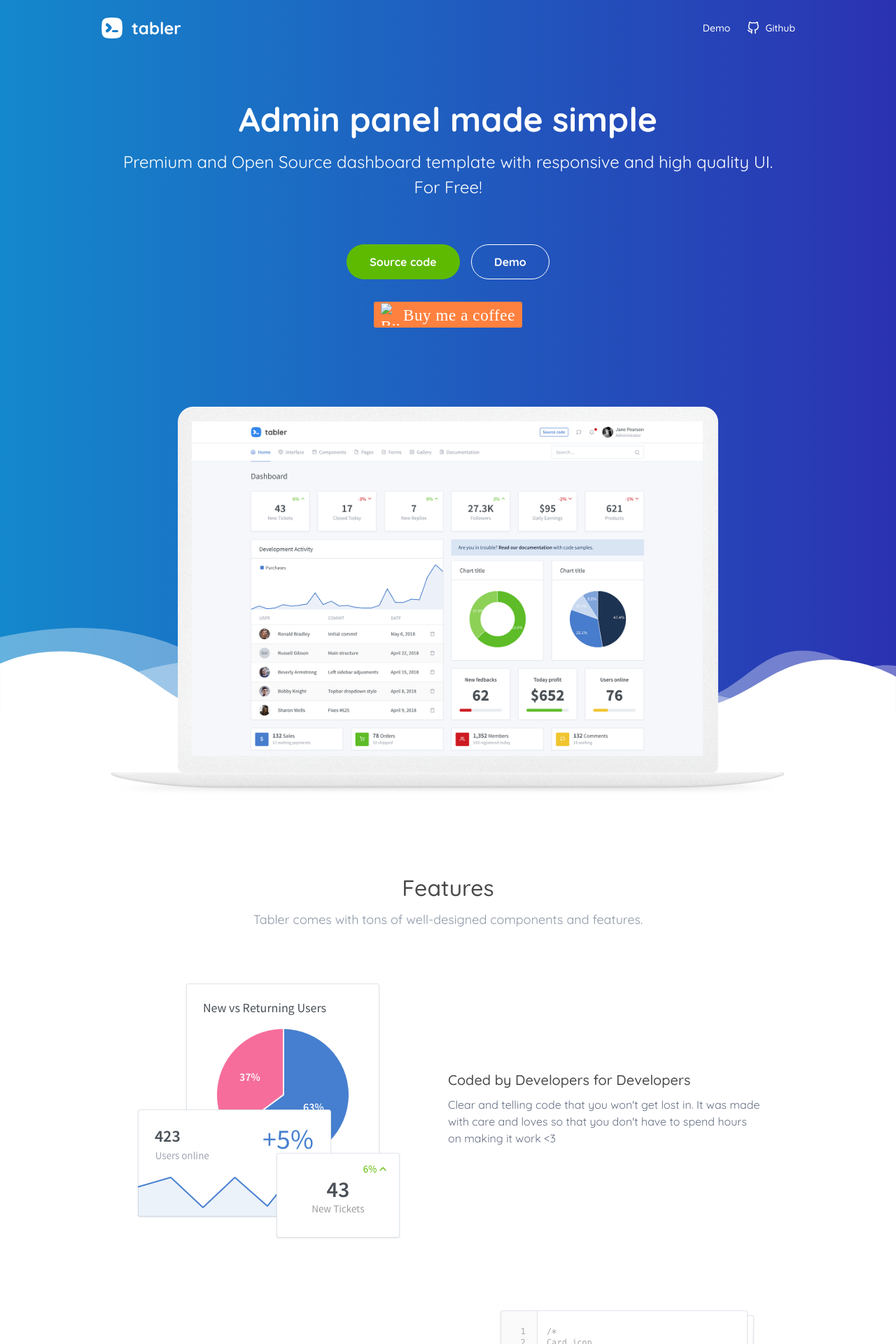
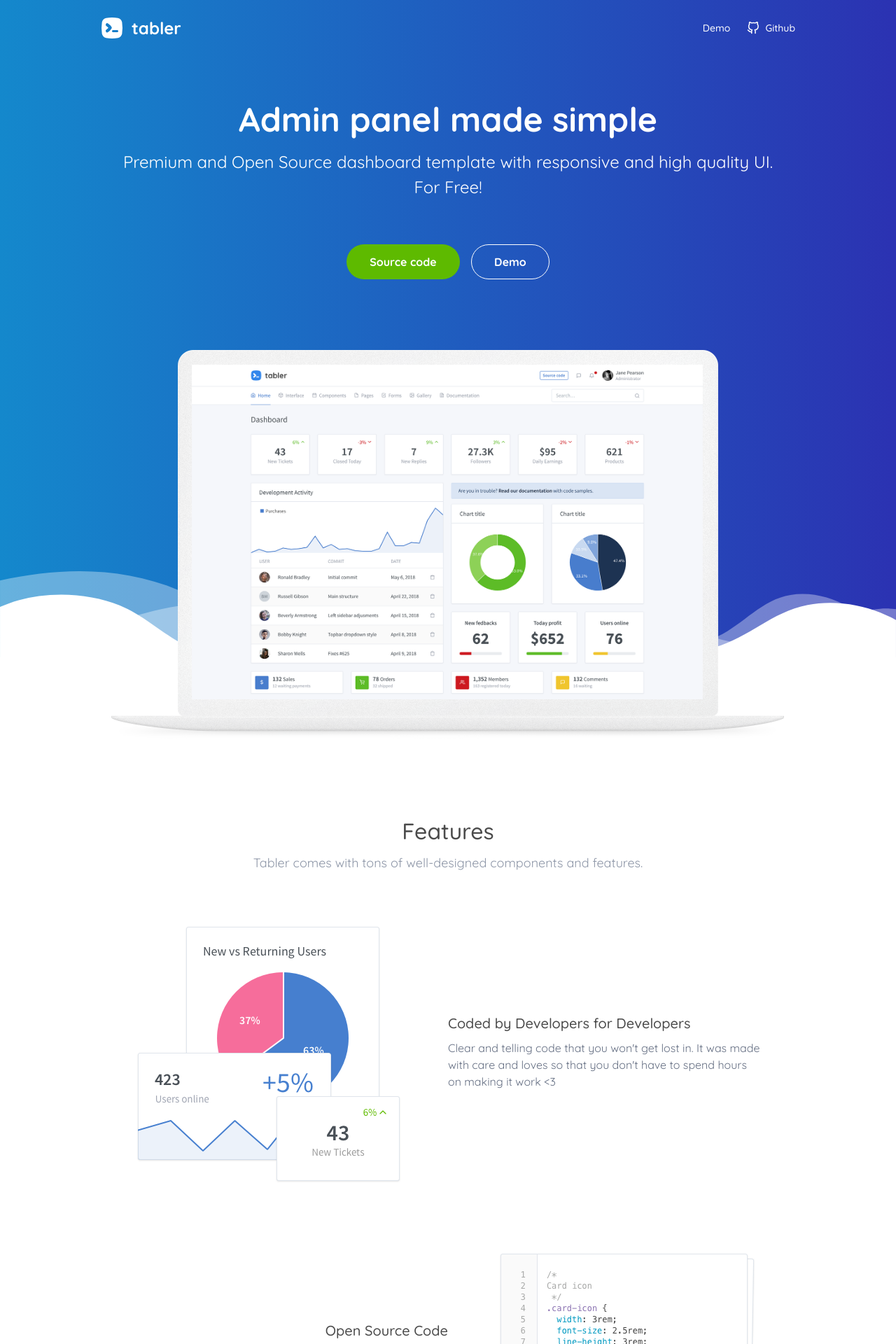
Before and after one commit to anndream/tabler.github.io, a Jekyll site: the page built from index.html, in a window 1280 px wide. Shown: the top 1920 px of the page at 70% size. Built offline with Jekyll 4.4.1, drawn with Linux system fonts in a browser that asks for light colours; comment, search, counter and statistics services are not loaded.

Commit message:
Update index.html

```diff
--- a/index.html
+++ b/index.html
@@ -14,9 +14,6 @@ hide-header: true
 			<div class="mt-6">
 				<a href="{{ site.github_url }}" class="btn btn-green" target="_blank">Source code</a>
 				<a href="{{ site.demo_url }}" class="btn btn-outline ml-2">Demo</a>
-			</div>
-			<div class="mt-5">
-				<style>.bmc-button img{width: 27px !important;margin-bottom: 1px !important;box-shadow: none !important;border: none !important;vertical-align: middle !important;}.bmc-button{line-height: 36px !important;height:37px !important;text-decoration: none !important;display:inline-flex !important;color:#ffffff !important;background-color:#FF813F !important;border-radius: 3px !important;border: 1px solid transparent !important;padding: 1px 9px !important;font-size: 23px !important;letter-spacing: 0.6px !important;margin: 0 auto !important;font-family:'Cookie', cursive !important;-webkit-box-sizing: border-box !important;box-sizing: border-box !important;-o-transition: 0.3s all linear !important;-webkit-transition: 0.3s all linear !important;-moz-transition: 0.3s all linear !important;-ms-transition: 0.3s all linear !important;transition: 0.3s all linear !important;}.bmc-button:hover, .bmc-button:active, .bmc-button:focus {-webkit-box-shadow: 0px 1px 2px 2px rgba(190, 190, 190, 0.5) !important;text-decoration: none !important;box-shadow: 0px 1px 2px 2px rgba(190, 190, 190, 0.5) !important;opacity: 0.85 !important;color:#ffffff !important;}</style><link href="https://fonts.googleapis.com/css?family=Cookie" rel="stylesheet"><a class="bmc-button" target="_blank" href="https://www.buymeacoffee.com/pawelkuna"><img src="https://www.buymeacoffee.com/assets/img/BMC-btn-logo.svg" alt="Buy me a coffee"><span style="margin-left:5px">Buy me a coffee</span></a>
 			</div>
 		</div>
 
```
